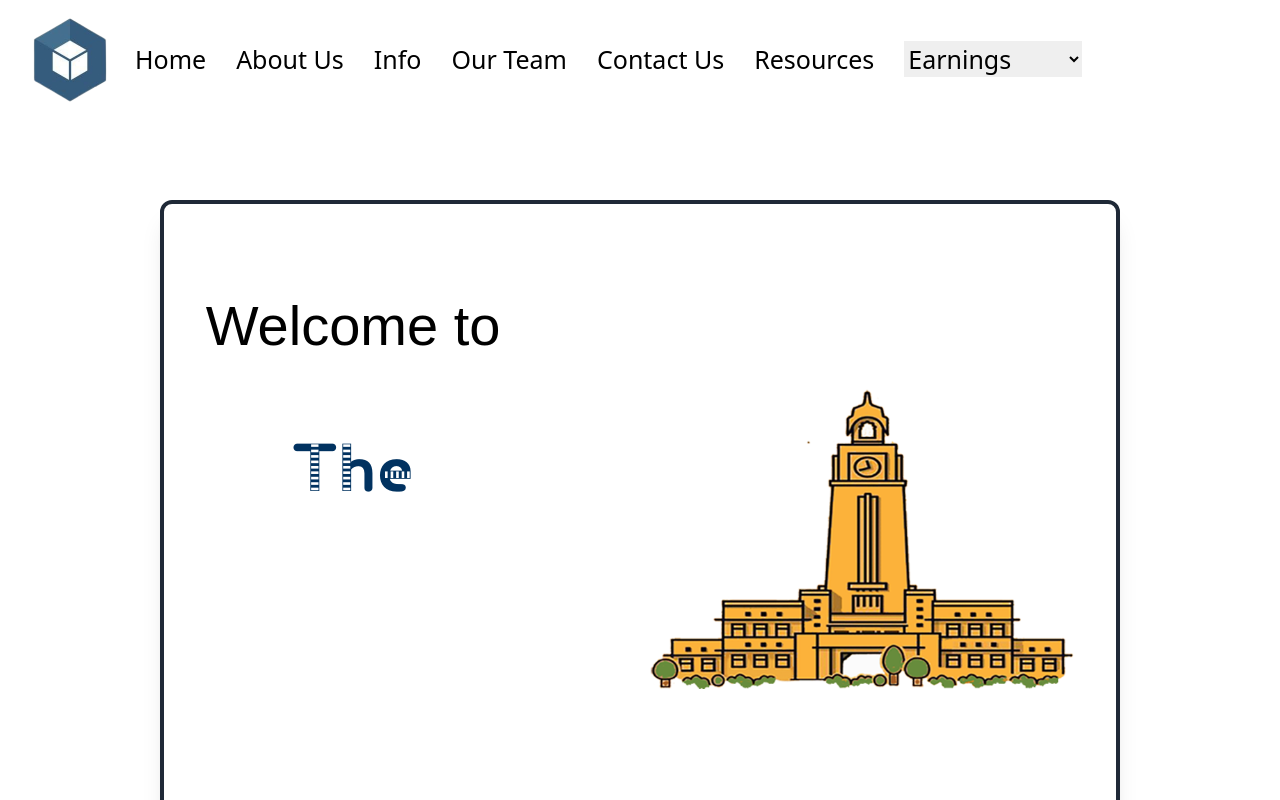
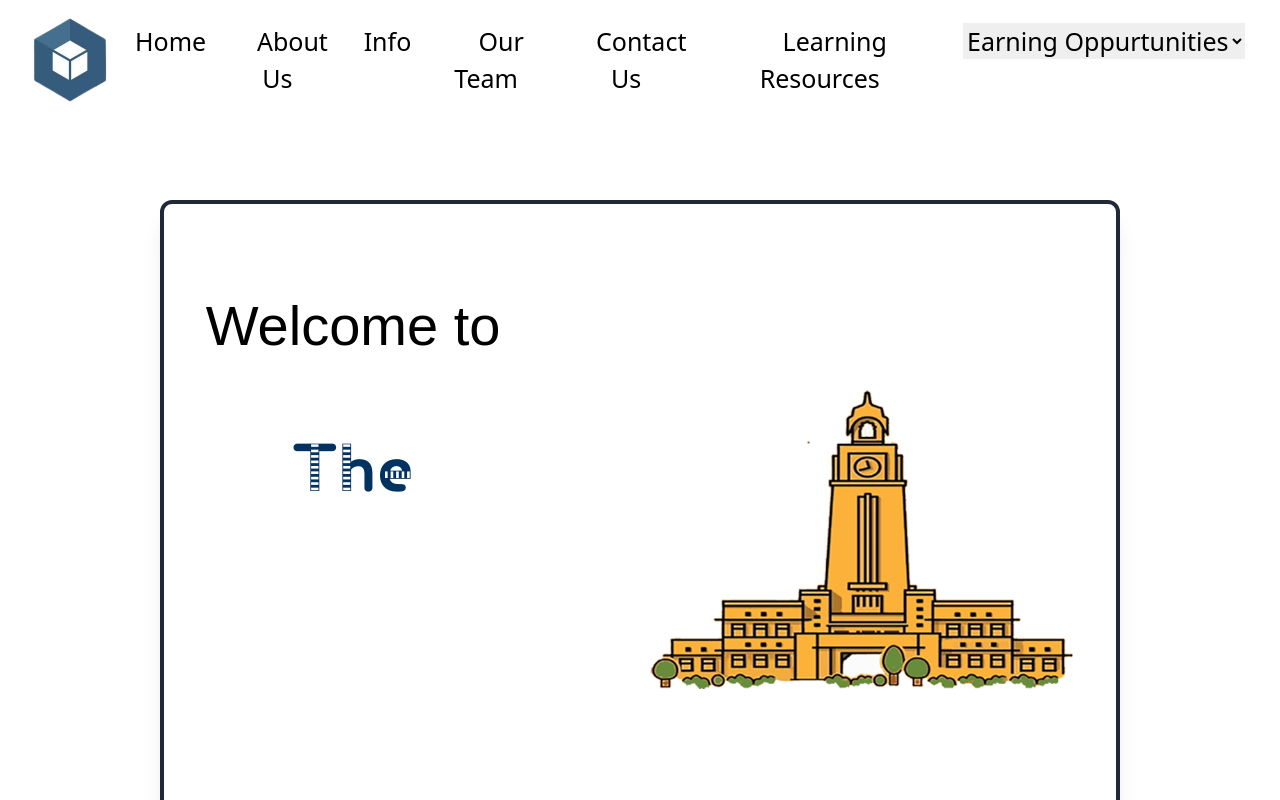
Before and after one commit to Anonymous2512/BitsBlockChainWebsite, a React (Vite) app: page / in a window 1280 px wide. Shown: the top 800 px of the page. Built offline with nearby package versions, Linux system fonts and the light colour scheme; a web font is replaced by a local one.

Commit message:
Update Header.jsx

```diff
--- a/src/Components/Header.jsx
+++ b/src/Components/Header.jsx
@@ -52,11 +52,11 @@ const Header = () => {
     <li><a href="#info" onClick={(e) => smoothScrollToSection(e, 'info')}>Info</a></li>
     <li><a href="#our-team" onClick={(e) => smoothScrollToSection(e, 'our-team')}>Our Team</a></li>
     <li><a href="#contact-us" onClick={(e) => smoothScrollToSection(e, 'contact-us')}>Contact Us</a></li>
-    <li><a href="https://bits-blockchain.notion.site/BITS-Blockchain-Development-Task-1-Frontend-cc11f0969ee84daa8c8df4b1eb780692">Resources</a></li>
+    <li><a href="https://bits-blockchain.notion.site/BITS-Blockchain-Development-Task-1-Frontend-cc11f0969ee84daa8c8df4b1eb780692">Learning Resources</a></li>
     <li>
         <a>
         <select onChange={handleChange}>
-            <option value="#">Earnings</option>
+            <option value="#">Earning Oppurtunities</option>
             <option value="https://superteam.fun/">SuperTeam</option>
             <option value="https://jobs.solana.com/jobs">Solana</option>
             <option value="https://polygon.technology/ecosystem-jobs">Polygon</option>
@@ -84,11 +84,11 @@ const Header = () => {
                         <li><a href="#info"  onClick={(e) => smoothScrollToSection(e, 'info')}>Info</a></li>
                         <li><a href="#our-team" onClick={(e) => smoothScrollToSection(e, 'our-team')}>Our Team</a></li>
                         <li><a href="#contact-us"  onClick={(e) => smoothScrollToSection(e, 'contact-us')}>Contact Us</a></li>
-                        <li><a href="https://bits-blockchain.notion.site/BITS-Blockchain-Development-Task-1-Frontend-cc11f0969ee84daa8c8df4b1eb780692">Resources</a></li>
+                        <li><a href="https://bits-blockchain.notion.site/BITS-Blockchain-Development-Task-1-Frontend-cc11f0969ee84daa8c8df4b1eb780692">Learning Resources</a></li>
     <li>
         <a>
         <select onChange={handleChange}>
-            <option value="#">Earnings</option>
+            <option value="#">Earning Opportunities</option>
             <option value="https://superteam.fun/">SuperTeam</option>
             <option value="https://jobs.solana.com/jobs">Solana</option>
             <option value="https://polygon.technology/ecosystem-jobs">Polygon</option>
```
